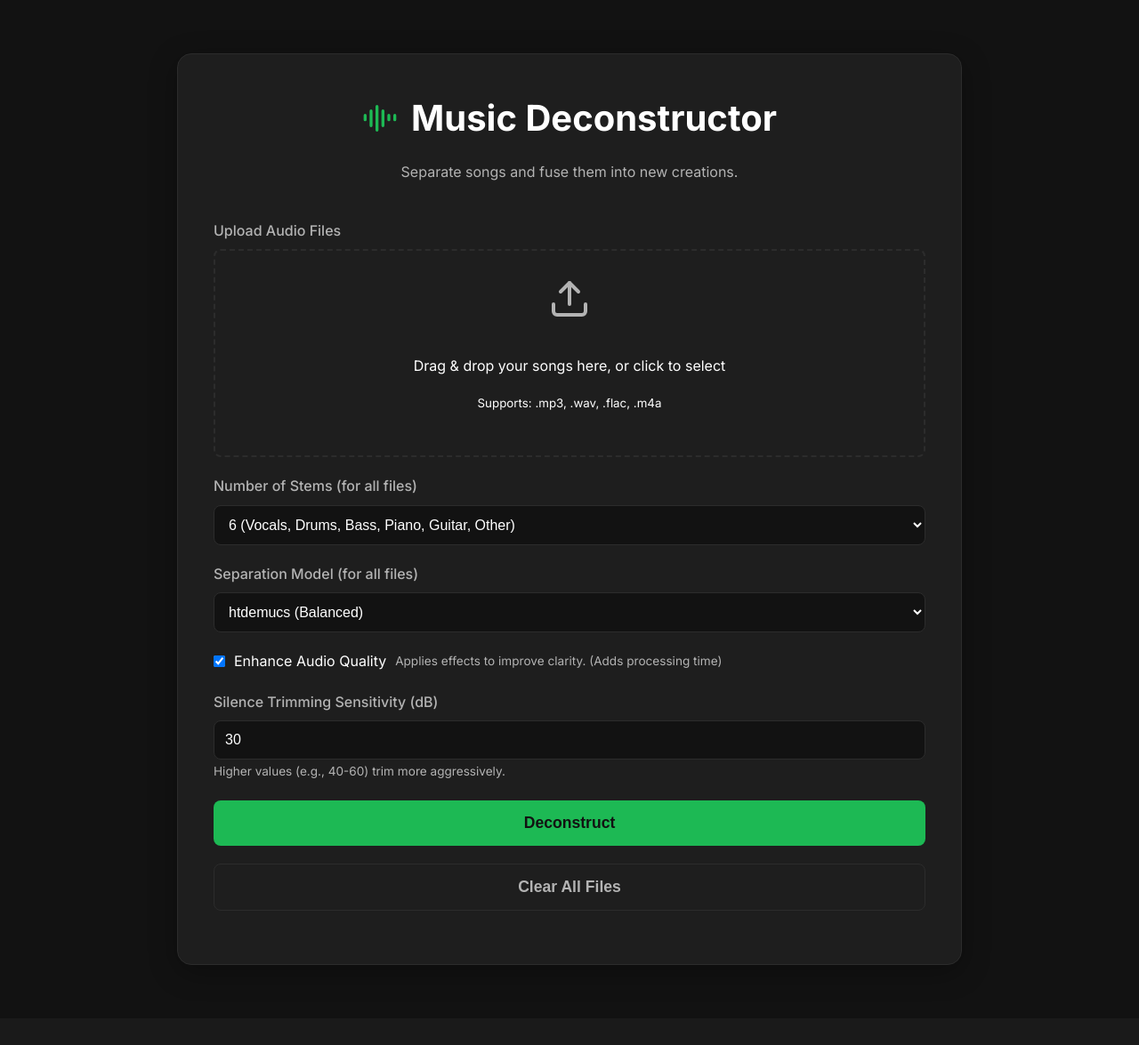
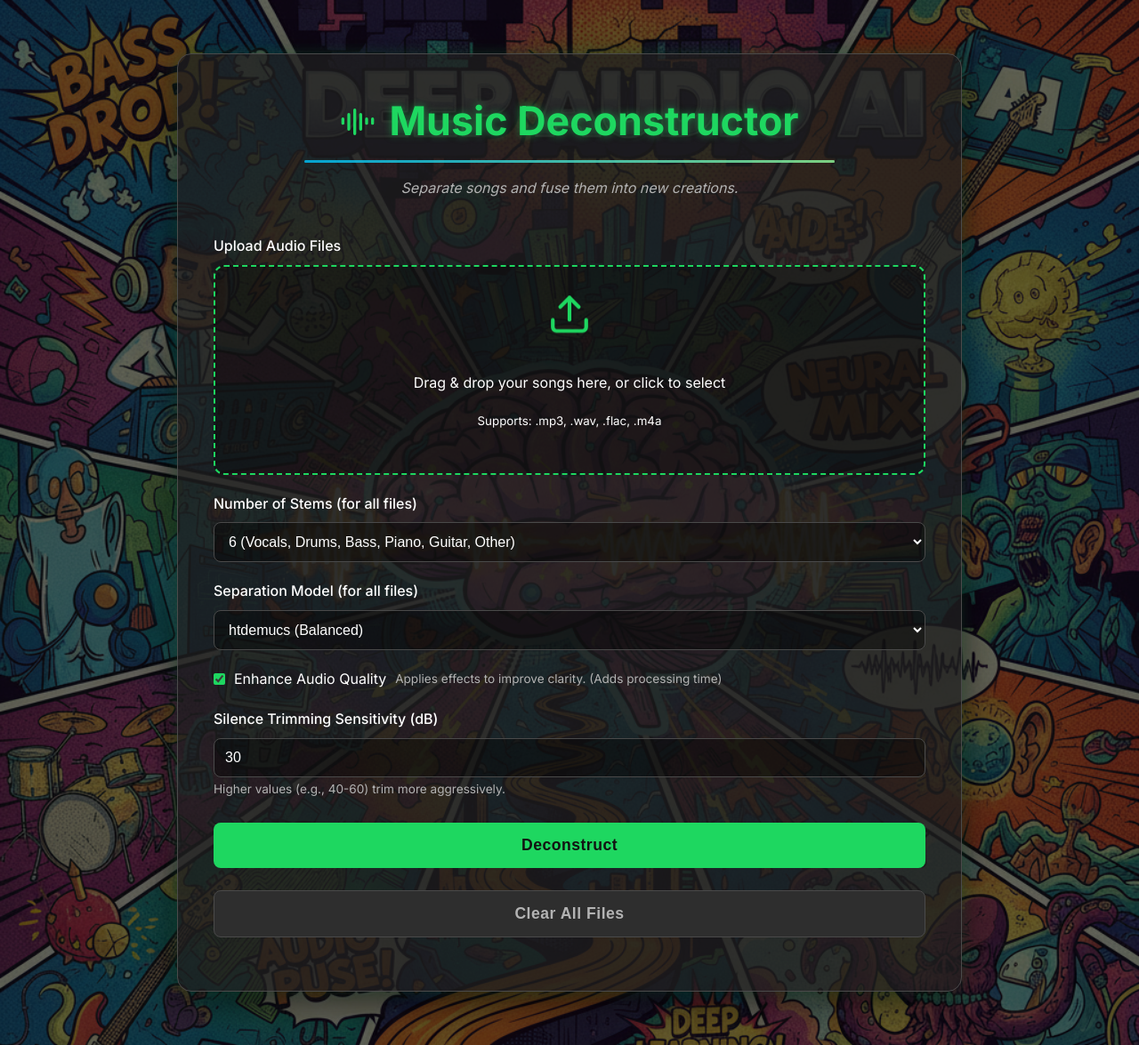
Before and after one commit to Syedrayyangithub/Music_Deconstructor, a Flask app: page / in a window 1280 px wide. Shown: the whole page at 89% size. Before the commit the page ends 1085 px from the top, so only its background shows below. Run offline with Flask 3, Linux system fonts and the light colour scheme; some libraries are stand-ins or nearby versions.

Commit message:
UI Enhancement

```diff
--- a/static/style.css
+++ b/static/style.css
@@ -1,22 +1,30 @@
 /* --- ROOT VARIABLES --- */
 :root {
-    --bg-color: #121212;
-    --surface-color: #1e1e1e;
-    --primary-color: #1DB954;
-    --primary-hover: #1ED760;
-    --text-color: #FFFFFF;
-    --text-secondary: #B3B3B3;
-    --error-color: #f44336;
-    --border-color: #2c2c2c;
-    --warn-color: #ffc107;
-    --mute-active: #f44336;
+    --bg-color: #121212; /* Keep main body background dark, but the image will dominate */
+    --surface-color: #2e2e2e; /* A slightly lighter, more neutral grey for surfaces */
+    --primary-color: #1ed760; /* Vibrant green from the original Spotify-like theme */
+    --primary-hover: #1db954; /* Darker green for hover, still vibrant */
+    --text-color: #FFFFFF; /* Bright white for primary text */
+    --text-secondary: #B3B3B3; /* Lighter grey for secondary text */
+    --error-color: #ff3333; /* Brighter red for errors */
+    --border-color: #4a4a4a; /* A softer, slightly lighter border color */
+    --warn-color: #ffc107; /* Amber for warnings */
+    --mute-active: #ff3333;
     --solo-active: #ffc107;
 }
 
 /* --- BASE & LAYOUT --- */
 body {
     font-family: 'Inter', sans-serif;
-    background-color: var(--bg-color);
+
+    /* === BACKGROUND IMAGE (First Collage) === */
+    background-image: linear-gradient(rgba(0, 0, 0, 0.6), rgba(0, 0, 0, 0.6)), url('deepaudio_bg.png');
+    background-size: cover;
+    background-position: center;
+    background-attachment: fixed;
+    background-repeat: no-repeat; /* Ensure it doesn't tile if image is smaller */
+    /* === END OF BACKGROUND IMAGE === */
+
     color: var(--text-color);
     line-height: 1.6;
     padding: 20px;
@@ -25,26 +33,27 @@ body {
     align-items: flex-start;
     min-height: 100vh;
     margin: 0;
+    overflow-x: hidden; /* Prevent horizontal scroll from background */
 }
+
 .container {
     width: 100%;
-    max-width: 800px; /* Increased max-width for mixer */
+    max-width: 800px;
     margin: 40px auto;
     padding: 40px;
-    background: var(--surface-color);
+    background: rgba(30, 30, 30, 0.75); /* Slightly transparent dark grey */
     border-radius: 16px;
     border: 1px solid var(--border-color);
-    box-shadow: 0 8px 32px rgba(0,0,0,0.3);
-    overflow: hidden; /* Contains new animations */
+    box-shadow: 0 10px 40px rgba(0,0,0,0.6), 0 0 15px rgba(30, 215, 96, 0.2); /* Enhanced shadow with green glow */
+    overflow: hidden;
+    position: relative; /* For potential pseudo-elements or absolute positioning */
 }
 
 /* --- ANIMATED SECTION (NEW) --- */
-/* This class will be added to sections to make them animate in */
 .animated-section {
     opacity: 0;
     transform: translateY(20px);
     transition: opacity 0.5s ease-out, transform 0.5s ease-out;
-    /* We hide with 'display' by default */
     display: none;
 }
 .animated-section.is-visible {
@@ -60,70 +69,121 @@ body {
     justify-content: center;
     gap: 15px;
     margin-bottom: 10px;
+    position: relative;
+    padding-bottom: 10px; /* Space for the equalizer */
 }
-h1 {
-    color: var(--text-color);
+.header h1 {
+    color: var(--primary-color); /* Title in vibrant green */
     text-align: center;
     font-weight: 700;
-    font-size: 2.5rem;
+    font-size: 2.8rem; /* Slightly larger title */
     margin: 0;
+    text-shadow: 0 0 8px rgba(30, 215, 96, 0.5); /* Subtle glow for the title */
+}
+.header svg {
+    stroke: var(--primary-color); /* Icon in vibrant green */
 }
 .subtitle {
     text-align: center;
     color: var(--text-secondary);
     margin-bottom: 40px;
+    font-style: italic;
 }
+
+/* --- MUSIC ELEMENTS ON UI (NEW) --- */
+
+/* Animated Equalizer Bar in Header */
+.header::after {
+    content: '';
+    position: absolute;
+    bottom: 0;
+    left: 50%;
+    transform: translateX(-50%);
+    width: 80%; /* Width of the equalizer */
+    height: 3px; /* Height of the base line */
+    background: linear-gradient(to right, #00C6FF, #92FE9D); /* A subtle gradient for the bar */
+    border-radius: 5px;
+    opacity: 0.7;
+    animation: pulseEqualizer 2s infinite alternate; /* Simple pulsing animation */
+}
+
+@keyframes pulseEqualizer {
+    0% { transform: translateX(-50%) scaleX(0.9); opacity: 0.7; }
+    50% { transform: translateX(-50%) scaleX(1.0); opacity: 1; }
+    100% { transform: translateX(-50%) scaleX(0.9); opacity: 0.7; }
+}
+
 
 /* --- FORMS & INPUTS --- */
 .form-group { margin-bottom: 20px; }
-label { display: block; margin-bottom: 8px; font-weight: 500; color: var(--text-secondary); }
+label { display: block; margin-bottom: 8px; font-weight: 500; color: var(--text-color); /* Labels more visible */ }
 select, input[type="number"] {
     width: 100%;
     padding: 12px;
-    background-color: var(--bg-color);
+    background-color: rgba(0, 0, 0, 0.4); /* Slightly transparent background for inputs */
     color: var(--text-color);
     border: 1px solid var(--border-color);
     border-radius: 8px;
     box-sizing: border-box;
     font-size: 1rem;
+    transition: border-color 0.3s, box-shadow 0.3s;
+}
+select:focus, input[type="number"]:focus {
+    border-color: var(--primary-color);
+    box-shadow: 0 0 8px rgba(30, 215, 96, 0.5); /* Green glow on focus */
+    outline: none;
 }
 .form-check { display: flex; align-items: center; gap: 10px; }
-.form-check-input { width: auto; margin: 0; }
+.form-check-input {
+    width: auto;
+    margin: 0;
+    accent-color: var(--primary-color); /* Colors the checkbox itself */
+}
 .form-check-label { margin-bottom: 0; font-weight: normal; color: var(--text-color); }
 .form-text.text-muted { font-size: 0.85rem; color: var(--text-secondary); }
 .d-block { display: block; }
 
 /* --- FILE UPLOAD --- */
 .file-upload-wrapper {
-    border: 2px dashed var(--border-color);
-    border-radius: 8px;
+    border: 2px dashed var(--primary-color); /* Dashed primary color border */
+    border-radius: 12px; /* Slightly more rounded */
     padding: 30px;
     text-align: center;
     cursor: pointer;
     position: relative;
-    transition: border-color 0.3s, background-color 0.3s;
+    transition: border-color 0.3s, background-color 0.3s, box-shadow 0.3s;
+    background-color: rgba(0, 0, 0, 0.3); /* Transparent dark background */
 }
 .file-upload-wrapper:hover {
-    border-color: var(--primary-color);
-    background-color: #2a2a2a;
+    border-color: var(--primary-hover);
+    background-color: rgba(30, 215, 96, 0.1); /* Subtle green tint on hover */
+    box-shadow: 0 0 20px rgba(30, 215, 96, 0.4);
 }
 .file-upload-wrapper.drag-over {
     border-color: var(--primary-hover);
-    background-color: #2a2a2a;
-    box-shadow: 0 0 15px rgba(30, 215, 96, 0.3);
+    background-color: rgba(30, 215, 96, 0.2);
+    box-shadow: 0 0 25px rgba(30, 215, 96, 0.6);
 }
-.file-upload-wrapper input[type="file"] { display: none; }
 .file-upload-icon {
-    stroke: var(--text-secondary);
-    width: 48px;
-    height: 48px;
+    stroke: var(--primary-color); /* Icon matches primary color */
+    width: 50px; /* Slightly larger icon */
+    height: 50px;
     margin-bottom: 15px;
+    animation: floatUpDown 3s ease-in-out infinite; /* Floating animation */
 }
-#filename-display { color: var(--primary-color); font-weight: 500; margin-top: 10px; }
+
+@keyframes floatUpDown {
+    0% { transform: translateY(0px); }
+    50% { transform: translateY(-5px); }
+    100% { transform: translateY(0px); }
+}
+
+#filename-display { color: var(--primary-hover); font-weight: 500; margin-top: 10px; }
 .error-message {
     color: var(--error-color);
     font-size: 0.9rem;
     margin-top: 10px;
+    font-weight: 600;
 }
 
 
@@ -139,40 +199,99 @@ select, input[type="number"] {
     font-size: 1.1rem;
     font-weight: 700;
     cursor: pointer;
-    transition: background-color 0.3s;
+    transition: background-color 0.3s, transform 0.2s, box-shadow 0.3s;
+    letter-spacing: 0.5px;
 }
-.btn:hover:not(:disabled) { background-color: var(--primary-hover); }
-.btn:disabled { background-color: #535353; color: #a7a7a7; cursor: not-allowed; }
-.button-group { display: flex; gap: 10px; margin-top: 20px; }
-.btn-secondary { background-color: var(--surface-color); color: var(--text-secondary); border: 1px solid var(--border-color); }
-.btn-secondary:hover:not(:disabled) { background-color: var(--border-color); color: var(--text-color); }
+.btn:hover:not(:disabled) {
+    background-color: var(--primary-hover);
+    transform: translateY(-2px);
+    box-shadow: 0 5px 15px rgba(30, 215, 96, 0.4);
+}
+.btn:disabled {
+    background-color: #535353;
+    color: #a7a7a7;
+    cursor: not-allowed;
+    box-shadow: none;
+    transform: none;
+}
+.button-group {
+    display: flex;
+    gap: 10px;
+    margin-top: 25px; /* More space */
+}
+.btn-secondary {
+    background-color: var(--surface-color);
+    color: var(--text-secondary);
+    border: 1px solid var(--border-color);
+    box-shadow: none;
+}
+.btn-secondary:hover:not(:disabled) {
+    background-color: rgba(74, 74, 74, 0.5); /* Slightly lighter transparent grey */
+    color: var(--primary-color); /* Secondary button text gets primary color on hover */
+    border-color: var(--primary-color);
+    box-shadow: 0 3px 10px rgba(74, 74, 74, 0.3);
+}
 
 
 /* --- PROCESSING & QUEUE --- */
-/* Now uses .animated-section */
-.progress-container { margin-top: 20px; background-color: var(--border-color); border-radius: 8px; overflow: hidden; }
-.progress-bar { width: 0%; height: 12px; background-color: var(--primary-color); transition: width 0.4s ease-in-out; border-radius: 8px; }
-#progress-log { margin-top: 15px; background-color: var(--bg-color); color: var(--text-secondary); padding: 15px; border-radius: 8px; font-family: 'Courier New', Courier, monospace; white-space: pre-wrap; word-wrap: break-word; max-height: 200px; overflow-y: auto; font-size: 0.85rem; border: 1px solid var(--border-color); }
+.progress-container {
+    margin-top: 20px;
+    background-color: var(--border-color);
+    border-radius: 8px;
+    overflow: hidden;
+    box-shadow: inset 0 0 5px rgba(0,0,0,0.3);
+}
+.progress-bar {
+    width: 0%;
+    height: 12px;
+    background: linear-gradient(to right, #00C6FF, #92FE9D); /* Blue to Green gradient */
+    transition: width 0.4s ease-in-out;
+    border-radius: 8px;
+}
+#progress-log {
+    margin-top: 15px;
+    background-color: rgba(0, 0, 0, 0.4); /* Transparent dark background */
+    color: var(--text-secondary);
+    padding: 15px;
+    border-radius: 8px;
+    font-family: 'Courier New', Courier, monospace;
+    white-space: pre-wrap;
+    word-wrap: break-word;
+    max-height: 200px;
+    overflow-y: auto;
+    font-size: 0.85rem;
+    border: 1px solid var(--border-color);
+    box-shadow: inset 0 0 5px rgba(0,0,0,0.2);
+}
 #file-queue { list-style: none; padding: 0; margin-top: 20px; }
-#file-queue li { background-color: var(--bg-color); padding: 8px 12px; border-radius: 6px; margin-bottom: 5px; font-size: 0.9rem; color: var(--text-secondary); }
-#file-queue li.processing { color: var(--primary-color); font-weight: 500; }
-#file-queue li.completed { color: #6c757d; text-decoration: line-through; }
+#file-queue li {
+    background-color: rgba(46, 46, 46, 0.8); /* Slightly transparent for queue items */
+    padding: 8px 12px;
+    border-radius: 6px;
+    margin-bottom: 5px;
+    font-size: 0.9rem;
+    color: var(--text-secondary);
+    border: 1px solid rgba(74, 74, 74, 0.5);
+}
+#file-queue li.processing { color: var(--primary-color); font-weight: 600; }
+#file-queue li.completed { color: #888; text-decoration: line-through; }
 
-/* --- *** NEW: SONG CARD RESULTS *** --- */
+/* --- SONG CARD RESULTS --- */
 .song-result-card {
-    background: var(--bg-color);
+    background: rgba(30, 30, 30, 0.75); /* Opaque container for results */
     border: 1px solid var(--border-color);
     border-radius: 12px;
     margin-top: 30px;
     padding: 24px;
-    /* Uses .animated-section for entry */
+    box-shadow: 0 5px 20px rgba(0,0,0,0.4);
 }
 .song-result-card h2 {
-    font-size: 1.8rem;
+    font-size: 2rem;
     color: var(--primary-color);
     margin: 0 0 20px 0;
     border-bottom: 1px solid var(--border-color);
     padding-bottom: 15px;
+    text-shadow: 0 0 5px rgba(30, 215, 96, 0.3);
 }
 .song-result-card ul { list-style: none; padding: 0; }
 .song-result-card li {
```
Also changed, not shown: other parts of static/style.css (+70 -34 lines), static/deepaudio_bg.png (added).
